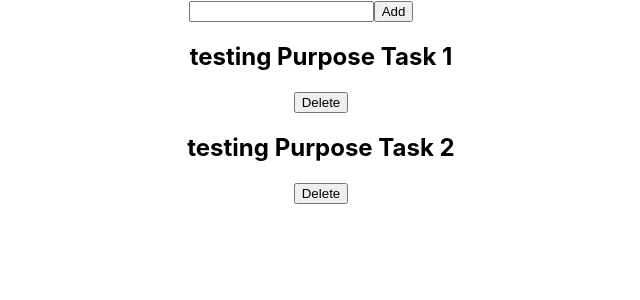
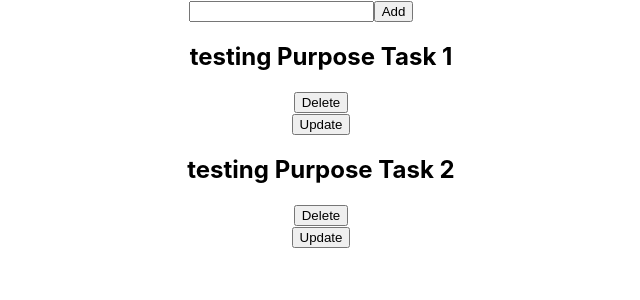
Before and after one commit to BaselQq/react_todolist, a React (Create React App) app: page / in a window 1280 px wide. Shown: the top 300 px of the page, without its empty margins (339-979 px from the left). Built offline with nearby package versions, Linux system fonts and the light colour scheme.

Commit message:
fixed and added buttons: delete & update

```diff
--- a/src/App.js
+++ b/src/App.js
@@ -22,7 +22,6 @@ function App() {
     setTasks((prevTaskList) => {
       return [enteredTask, ...prevTaskList];
     });
-    console.log(enteredTask)
   };
 
   return (
--- a/src/components/Task.js
+++ b/src/components/Task.js
@@ -1,17 +1,41 @@
 import React, { useState } from "react";
+import UpdateTask from "./UpdateTask";
 
 const Task = (props) => {
+  const [isUpdateButtonExisted, setUpdateButtonExisted] = useState(true);
+  const [isUpdateFormExisted, setUpdateFormExisted] = useState(true);
   const [isExisted, setExisted] = useState(true);
+  const [title, setTitle] = useState(props.title);
 
-const deleteTask = () => {
-  setExisted(false);
-};
+  const deleteTask = () => {
+    setTitle('')
+    setExisted(false);
+    setUpdateButtonExisted(false);
+    setUpdateFormExisted(true);
+  };
+
+  const updateTask = () => {
+    setUpdateButtonExisted(false);
+    setUpdateFormExisted(false);
+  };
+
+  const saveUpdateTask = (task) => {
+    setUpdateButtonExisted(false);
+    if (task !== "") {
+      setTitle(task);
+      setUpdateFormExisted(true);
+      setUpdateButtonExisted(true);
+    }
+  };
+
 
   return (
     <div>
-      {isExisted && <h2>{props.title}</h2>}
+      {isExisted && <h2>{title}</h2>}
+      <div>{isExisted && <button onClick={deleteTask}>Delete</button>}</div>
       <div>
-      {isExisted && <button onClick={deleteTask}>Delete</button>}
+        {isUpdateButtonExisted && <button onClick={updateTask}>Update</button>}
+        {!isUpdateFormExisted && <UpdateTask onUpdate={saveUpdateTask} />}
       </div>
     </div>
   );
--- /dev/null
+++ b/src/components/UpdateTask.js
@@ -0,0 +1,25 @@
+import { useState } from "react";
+
+const UpdateTask = (props) => {
+    const[task, setTask] = useState('');
+
+    const doneEditTask = () => {
+        setTask(task)
+        props.onUpdate(task);
+    };
+
+    const setNewTaskTitle = (event) => {
+        event.preventDefault();
+        setTask(event.target.value);
+    };
+
+    return (
+        <div>
+            <input type="text" value={task} onChange={setNewTaskTitle}></input>
+            <button onClick={doneEditTask}>Done</button>
+            <button>Cancle</button>
+        </div>
+    );
+};
+
+export default UpdateTask
```
